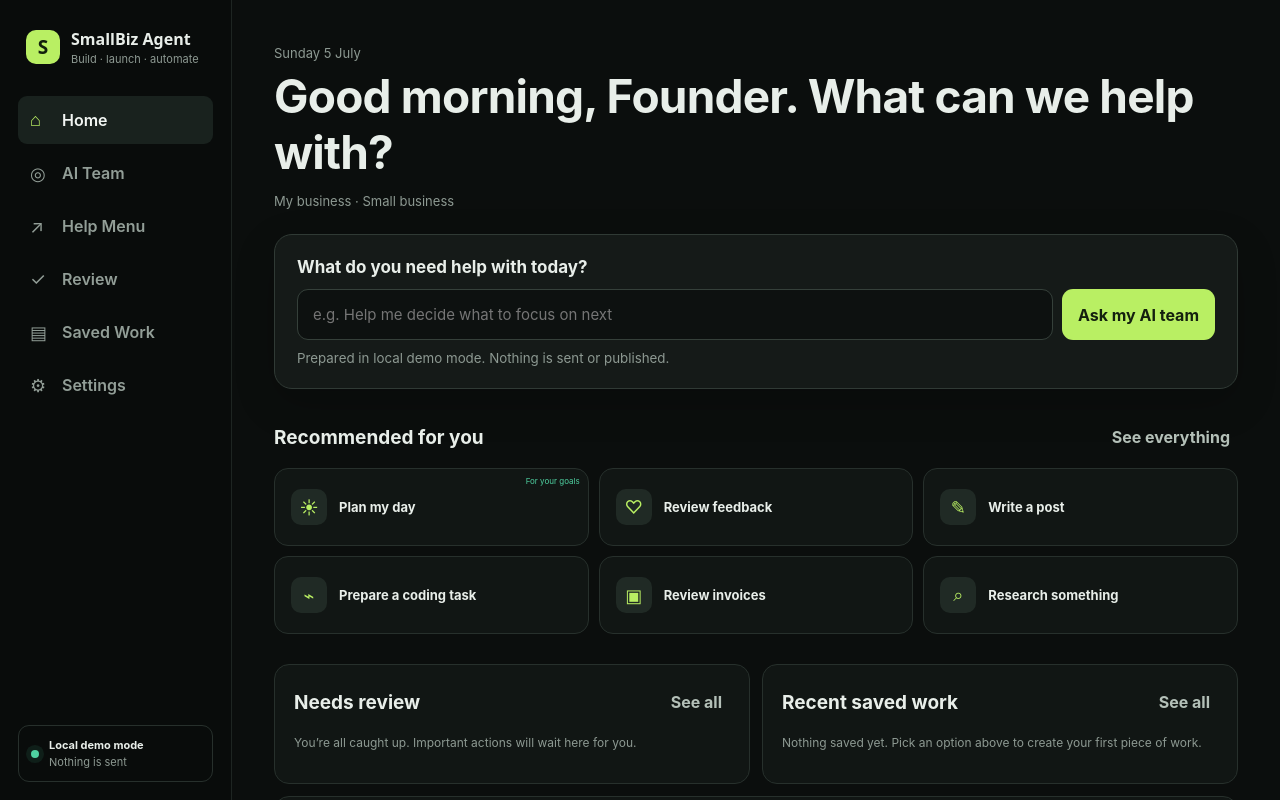
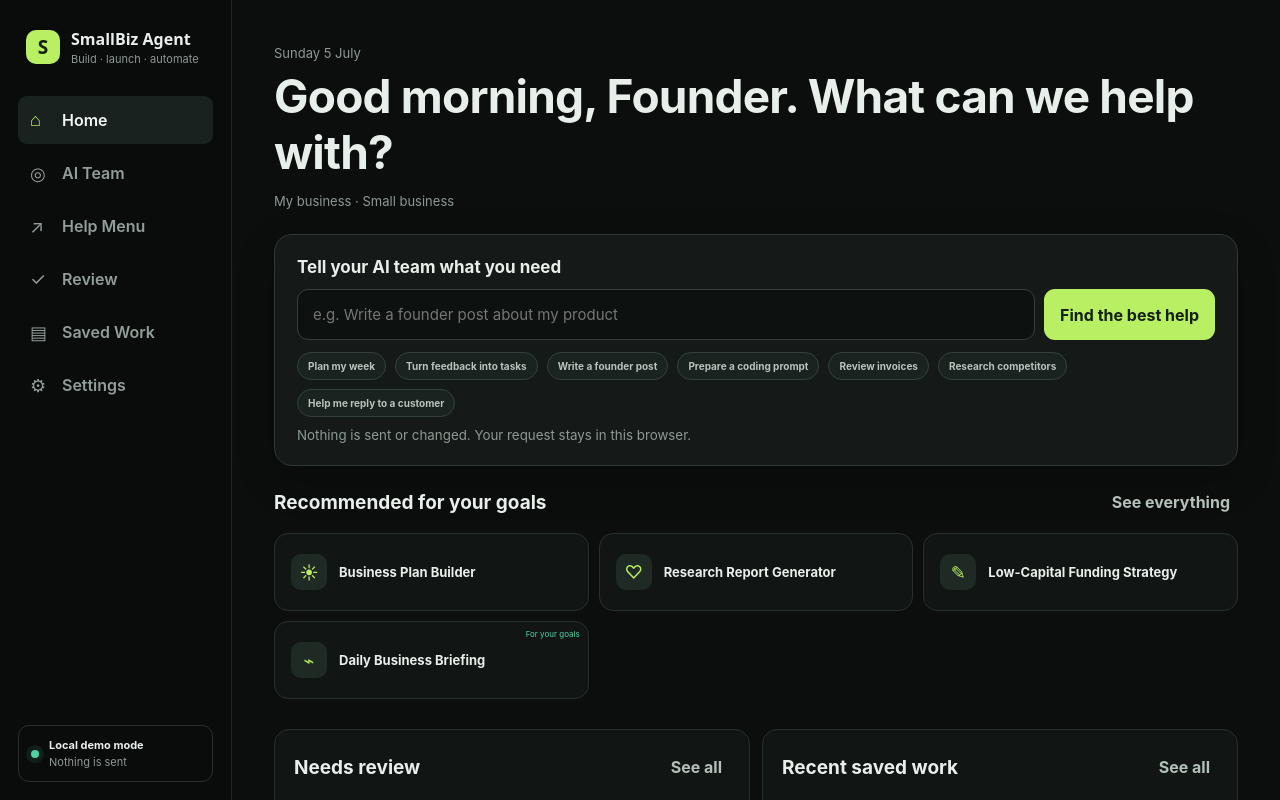
Before and after one commit to pollorenzo-pixel/SmallBiz_agent, a React (Vite) app: page / in a window 1280 px wide. Both pictures are taken after a click on the button "Skip setup". Shown: the top 800 px of the page. Built offline with nearby package versions, Linux system fonts and the light colour scheme.

Commit message:
Implement smart command workflow router

```diff
--- a/src/App.tsx
+++ b/src/App.tsx
@@ -31,11 +31,11 @@ export function App() {
  const [runError,setRunError]=useState('')
  const [promptResult,setPromptResult]=useState<MockAgentResult|null>(null)
  useEffect(()=>{saveLocal('operator.workflows',workflows)},[workflows]); useEffect(()=>{saveLocal('operator.reports',reports)},[reports]); useEffect(()=>{saveLocal('operator.approvals',approvals)},[approvals])
- async function run(id:string){
+ async function run(id:string,userCommand?:string){
   const wf=workflows.find(w=>w.id===id); if(!wf||running)return
   setRunning(id); setResult(null); setRunError(''); setWorkflows(v=>v.map(w=>w.id===id?{...w,status:'running'}:w))
   try{
-   const bundle=await executeWorkflow(wf,businessProfile||undefined,founderProfile||undefined)
+   const bundle=await executeWorkflow(wf,businessProfile||undefined,founderProfile||undefined,userCommand)
    if(bundle.result.status==='blocked'){setWorkflows(v=>v.map(w=>w.id===id?{...w,status:'ready'}:w));setRunError(bundle.result.summary);setToast('Level 3 execution blocked locally');setTimeout(()=>setToast(''),4200);return}
    const report=bundle.report!;const approval=bundle.approval
    setReports(v=>[report,...v]); if(approval)setApprovals(v=>[approval,...v])
--- a/src/pages/HomePage.tsx
+++ b/src/pages/HomePage.tsx
@@ -1,35 +1,28 @@
 import { useState } from 'react'
-import type { Approval, AgentOutput, BusinessProfile, FounderProfile, MockAgentResult, Workflow } from '../types'
+import type { Approval, AgentOutput, BusinessProfile, CommandHistoryItem, CommandRouteSuggestion, FounderProfile, MockAgentResult, Workflow } from '../types'
 import { agents } from '../data/agents'
 import { Badge } from '../components/Badge'
 import { recommendWorkflows } from '../services/workflowRecommendations'
+import { addCommandHistory, getCommandHistory, routeCommand } from '../services/commandRouter'
 
-const quick = [
-  {label:'Plan my day',workflow:'daily',prompt:'Help me plan my day.'},
-  {label:'Review feedback',workflow:'vexis',prompt:'Turn customer feedback into clear next steps.'},
-  {label:'Write a post',workflow:'marketing',prompt:'Write a social post for my business.'},
-  {label:'Prepare a coding task',workflow:'github',prompt:'Prepare a coding task.'},
-  {label:'Review invoices',workflow:'invoice',prompt:'Review my invoices and flag anything unclear.'},
-  {label:'Research something',workflow:'research',prompt:'Research an important question for my business.'}
-]
+const examples=['Plan my week','Turn feedback into tasks','Write a founder post','Prepare a coding prompt','Review invoices','Research competitors','Help me reply to a customer']
 const quickGoals:Record<string,string[]>={'Get organised':['daily'],'Find customers':['marketing','research'],'Improve product/service':['vexis','research'],'Create content/marketing':['marketing'],'Handle admin/finance':['invoice','daily'],'Research ideas/tools':['research'],'Build software/features':['github','vexis']}
+interface Props {profile:BusinessProfile;founderProfile:FounderProfile;workflows:Workflow[];reports:AgentOutput[];approvals:Approval[];run:(id:string,command?:string)=>void;go:(page:'workflows'|'approvals'|'reports'|'agents')=>void;submitPrompt:(prompt:string)=>MockAgentResult;promptResult:MockAgentResult|null}
 
-interface Props { profile:BusinessProfile;founderProfile:FounderProfile;workflows:Workflow[];reports:AgentOutput[];approvals:Approval[];run:(id:string)=>void;go:(page:'workflows'|'approvals'|'reports'|'agents')=>void;submitPrompt:(prompt:string)=>MockAgentResult;promptResult:MockAgentResult|null }
-export function HomePage({ profile, founderProfile, workflows, reports, approvals, run, go, submitPrompt, promptResult }:Props) {
- const [prompt,setPrompt]=useState(''); const pending=approvals.filter(a=>a.status==='pending'); const recommended=recommendWorkflows(workflows,founderProfile)
- const preferredIds=new Set(founderProfile.goals.flatMap(goal=>quickGoals[goal]||[]));const orderedQuick=[...quick].sort((a,b)=>Number(preferredIds.has(b.workflow))-Number(preferredIds.has(a.workflow)))
+export function HomePage({profile,founderProfile,workflows,reports,approvals,run,go}:Props){
+ const [prompt,setPrompt]=useState('');const [suggestion,setSuggestion]=useState<CommandRouteSuggestion|null>(null);const [history,setHistory]=useState<CommandHistoryItem[]>(()=>getCommandHistory())
+ const pending=approvals.filter(item=>item.status==='pending');const recommended=recommendWorkflows(workflows,founderProfile);const preferredIds=new Set(founderProfile.goals.flatMap(goal=>quickGoals[goal]||[]))
  const hour=new Date().getHours();const greeting=hour<12?'Good morning':hour<18?'Good afternoon':'Good evening'
- const submit=(value=prompt)=>{if(!value.trim())return;submitPrompt(value);setPrompt('')}
- const useQuick=(item:typeof quick[number])=>workflows.some(w=>w.id===item.workflow)?run(item.workflow):submitPrompt(item.prompt)
+ const route=(command=prompt)=>{if(!command.trim())return;const next=routeCommand(command,founderProfile,agents,workflows);setPrompt(command);setSuggestion(next);setHistory(addCommandHistory(next))}
+ const choose=(workflowId:string)=>{if(!suggestion)return;const workflow=workflows.find(item=>item.id===workflowId);if(!workflow)return;setSuggestion({...suggestion,recommendedWorkflowId:workflow.id,recommendedAgentId:workflow.assignedAgent,safetyNote:workflow.requiresApproval?'This creates a local draft and a review item. Nothing will be sent or changed.':'Nothing will be sent or changed. This only creates a local draft.',suggestedNextStep:`We’ll run ${workflow.name} using your original request and save the result.`})}
+ const selectedWorkflow=workflows.find(item=>item.id===suggestion?.recommendedWorkflowId);const selectedAgent=agents.find(item=>item.id===suggestion?.recommendedAgentId)
  return <div className="page home-page simple-home">
   <header className="welcome"><p>{new Date().toLocaleDateString('en-GB',{weekday:'long',day:'numeric',month:'long'})}</p><h1>{greeting}, {founderProfile.name}. What can we help with?</h1><span>{profile.businessName} · {founderProfile.businessType}</span></header>
-  <form className="help-command" onSubmit={e=>{e.preventDefault();submit()}}><label htmlFor="main-help">What do you need help with today?</label><div><input id="main-help" value={prompt} onChange={e=>setPrompt(e.target.value)} placeholder="e.g. Help me decide what to focus on next"/><button type="submit">Ask my AI team</button></div><small>Prepared in local demo mode. Nothing is sent or published.</small></form>
-  {promptResult&&<section className={`friendly-result ${promptResult.blockedReason?'blocked-result':''}`}><span>{promptResult.blockedReason?'×':'✓'}</span><div><h2>{promptResult.output?.title||'This request was stopped safely'}</h2><p>{promptResult.blockedReason||promptResult.output?.summary}</p><small>{promptResult.approvalDraft?'This needs your review first.':'Saved locally for you.'}</small></div>{promptResult.output&&<button onClick={()=>go('reports')}>Open saved work</button>}</section>}
-  <section><div className="simple-section-title"><h2>Recommended for you</h2><button onClick={()=>go('workflows')}>See everything</button></div><div className="simple-quick-grid">{orderedQuick.map((item,i)=><button key={item.label} onClick={()=>useQuick(item)}>{preferredIds.has(item.workflow)&&<em>For your goals</em>}<span>{['☀','♡','✎','⌁','▣','⌕'][i]}</span><b>{item.label}</b></button>)}</div></section>
-  <div className="simple-dashboard">
-   <section className="calm-panel"><div className="simple-section-title"><h2>Needs review</h2><button onClick={()=>go('approvals')}>See all</button></div>{pending.length?pending.slice(0,2).map(a=><button className="simple-list-item" key={a.id} onClick={()=>go('approvals')}><span>!</span><div><b>{a.title}</b><small>{a.reason}</small></div></button>):<p className="friendly-empty">You’re all caught up. Important actions will wait here for you.</p>}</section>
-   <section className="calm-panel"><div className="simple-section-title"><h2>Recent saved work</h2><button onClick={()=>go('reports')}>See all</button></div>{reports.length?reports.slice(0,3).map(r=><button className="simple-list-item" key={r.id} onClick={()=>go('reports')}><span>✓</span><div><b>{r.title}</b><small>{agents.find(a=>a.id===r.agentId)?.name} · {new Date(r.createdAt).toLocaleDateString()}</small></div></button>):<p className="friendly-empty">Nothing saved yet. Pick an option above to create your first piece of work.</p>}</section>
-  </div>
-  <section className="calm-panel priorities-panel"><div className="simple-section-title"><h2>Current focus</h2><Badge tone="live">For {profile.businessName}</Badge></div>{founderProfile.goals.map((p,i)=><div className="priority" key={p}><span>{i+1}</span><div><b>{p}</b><small>{i===0?`Suggested next: ${recommended[0]?.name||'Plan my day'}`:(founderProfile.projects[0]||profile.biggestChallenge)}</small></div></div>)}</section>
+  <form className="help-command smart-command" onSubmit={event=>{event.preventDefault();route()}}><label htmlFor="main-help">Tell your AI team what you need</label><div><input id="main-help" value={prompt} onChange={event=>setPrompt(event.target.value)} placeholder="e.g. Write a founder post about my product"/><button type="submit">Find the best help</button></div><div className="command-examples">{examples.map(example=><button type="button" key={example} onClick={()=>{setPrompt(example);route(example)}}>{example}</button>)}</div><small>Nothing is sent or changed. Your request stays in this browser.</small></form>
+  {suggestion&&selectedWorkflow&&selectedAgent&&<section className="route-suggestion"><div className="route-heading"><div><span className="eyebrow">RECOMMENDED FOR YOU</span><h2>Here’s the simplest next step</h2></div><Badge tone="live">Ready</Badge></div><div className="route-picks"><div><small>BEST HELPER</small><b>{selectedAgent.name}</b></div><div><small>BEST NEXT STEP</small><b>{selectedWorkflow.name}</b></div></div><dl><div><dt>Why this fits</dt><dd>{suggestion.reason}</dd></div><div><dt>What will happen</dt><dd>{suggestion.suggestedNextStep}</dd></div><div><dt>Safety note</dt><dd>{suggestion.safetyNote}</dd></div></dl><label className="workflow-choice">Choose another workflow<select value={selectedWorkflow.id} onChange={event=>choose(event.target.value)}>{workflows.filter(item=>item.riskLevel!=='restricted').map(item=><option key={item.id} value={item.id}>{item.name}</option>)}</select></label><div className="route-actions"><button className="primary" onClick={()=>run(selectedWorkflow.id,suggestion.originalCommand)}>Run this workflow</button><button onClick={()=>{setSuggestion(null);setTimeout(()=>document.getElementById('main-help')?.focus(),0)}}>Edit my request</button></div></section>}
+  {!suggestion&&<section><div className="simple-section-title"><h2>Recommended for your goals</h2><button onClick={()=>go('workflows')}>See everything</button></div><div className="simple-quick-grid">{recommended.slice(0,6).map((item,i)=><button key={item.id} onClick={()=>run(item.id)}>{preferredIds.has(item.id)&&<em>For your goals</em>}<span>{['☀','♡','✎','⌁','▣','⌕'][i]}</span><b>{item.name}</b></button>)}</div></section>}
+  {history.length>0&&<section className="recent-requests"><div className="simple-section-title"><h2>Recent requests</h2></div><div>{history.slice(0,4).map(item=><button key={item.id} onClick={()=>{setPrompt(item.command);route(item.command)}}><span>↗</span>{item.command}</button>)}</div></section>}
+  <div className="simple-dashboard"><section className="calm-panel"><div className="simple-section-title"><h2>Needs review</h2><button onClick={()=>go('approvals')}>See all</button></div>{pending.length?pending.slice(0,2).map(item=><button className="simple-list-item" key={item.id} onClick={()=>go('approvals')}><span>!</span><div><b>{item.title}</b><small>{item.reason}</small></div></button>):<p className="friendly-empty">You’re all caught up. Important actions will wait here for you.</p>}</section><section className="calm-panel"><div className="simple-section-title"><h2>Recent saved work</h2><button onClick={()=>go('reports')}>See all</button></div>{reports.length?reports.slice(0,3).map(item=><button className="simple-list-item" key={item.id} onClick={()=>go('reports')}><span>✓</span><div><b>{item.title}</b><small>{agents.find(agent=>agent.id===item.agentId)?.name} · {new Date(item.createdAt).toLocaleDateString()}</small></div></button>):<p className="friendly-empty">Nothing saved yet. Ask for help above to create your first piece of work.</p>}</section></div>
+  <section className="calm-panel priorities-panel"><div className="simple-section-title"><h2>Current focus</h2><Badge tone="live">For {profile.businessName}</Badge></div>{founderProfile.goals.map((goal,index)=><div className="priority" key={goal}><span>{index+1}</span><div><b>{goal}</b><small>{index===0?`Suggested next: ${recommended[0]?.name||'Plan my day'}`:(founderProfile.projects[0]||profile.biggestChallenge)}</small></div></div>)}</section>
  </div>
 }
--- /dev/null
+++ b/src/services/commandRouter.ts
@@ -0,0 +1,26 @@
+import type { Agent, CommandHistoryItem, CommandRouteSuggestion, FounderProfile, Workflow } from '../types'
+import { isRecordArray, loadLocal, saveLocal } from './storage'
+
+const HISTORY_KEY='smallbiz_command_history'
+type RouteRule={terms:string[];agentId:string;workflowId:string;need:string;reason:string}
+const rules:RouteRule[]=[
+ {terms:['plan my week','weekly','next week'],agentId:'founder',workflowId:'weekly',need:'plan and prioritise the week',reason:'You want a clear plan for the week ahead.'},
+ {terms:['plan','priorit','overwhelm','where do i start','don’t know where','dont know where','focus'],agentId:'founder',workflowId:'daily',need:'choose the most useful next priorities',reason:'Founder Ops is best at turning a busy situation into clear next steps.'},
+ {terms:['feedback','roadmap','product issue','users','vexis'],agentId:'product',workflowId:'vexis',need:'turn customer feedback into product tasks',reason:'This sounds like product feedback that needs to become practical roadmap work.'},
+ {terms:['code','coding','bug','github','implementation','codex','feature'],agentId:'engineering',workflowId:'github',need:'prepare a clear technical task',reason:'Engineering can turn your idea into a scoped coding prompt with tests and guardrails.'},
+ {terms:['post','caption','launch','copy','reddit','instagram','marketing'],agentId:'marketing',workflowId:'marketing',need:'create a clear marketing draft',reason:'This sounds like content you want shaped into a polished draft in your voice.'},
+ {terms:['invoice','bookkeep','accountant','expense','admin'],agentId:'finance',workflowId:'invoice',need:'review financial admin safely',reason:'Finance/Admin can organise the notes and flag anything that needs human checking.'},
+ {terms:['research','compare','competitor','tools','market'],agentId:'research',workflowId:'research',need:'structure a useful research comparison',reason:'Research can organise the question, mock findings, caveats, and next steps.'},
+ {terms:['reply','customer','tester','lead','community','comment'],agentId:'customer',workflowId:'marketing',need:'prepare a thoughtful reply',reason:'Customer/Community is the best helper for the response; the draft workflow is the closest safe next step.'}
+]
+const preview:Record<string,string>={daily:'We’ll create a short list of priorities, decisions, and next actions.',weekly:'We’ll review the week, identify blockers, and prepare a practical plan.',vexis:'We’ll summarise the feedback, find the user need, and draft product tasks.',github:'We’ll prepare a coding brief, implementation steps, tests, and safety notes.',marketing:'We’ll create a hook, full draft, short version, call to action, and tone notes.',invoice:'We’ll review mock invoice notes, flag uncertainty, and prepare anything sensitive for your review.',research:'We’ll frame the question, compare mock evidence, explain caveats, and suggest next steps.'}
+
+export function routeCommand(command:string,profile:FounderProfile|undefined,agents:Agent[],workflows:Workflow[]):CommandRouteSuggestion{
+ const text=command.trim().toLowerCase();const matches=rules.map((rule,index)=>({rule,index,score:rule.terms.reduce((sum,term)=>sum+(text.includes(term)?(term.includes(' ')?3:2):0),0)})).filter(item=>item.score>0).sort((a,b)=>b.score-a.score||a.index-b.index)
+ const matched=matches[0]?.rule;const fallback=rules[1];const requested=(matched||fallback).workflowId;const workflowId=workflows.some(item=>item.id===requested)?requested:'daily'
+ const workflow=workflows.find(item=>item.id===workflowId);const agentId=agents.some(item=>item.id===(matched||fallback).agentId)?(matched||fallback).agentId:(workflow?.assignedAgent||'founder')
+ const alternatives=rules.map(item=>item.workflowId).filter((id,index,list)=>id!==workflowId&&list.indexOf(id)===index&&workflows.some(w=>w.id===id)).slice(0,3)
+ const known=Boolean(matched);return {id:crypto.randomUUID(),originalCommand:command.trim(),recommendedAgentId:agentId,recommendedWorkflowId:workflowId,confidence:!known?'low':matches[0].score>=3?'high':'medium',reason:known?matched!.reason:`I’m not completely sure yet, so ${profile?.name||'you'} can start with a simple priorities check and adjust the workflow before running it.`,interpretedNeed:known?matched!.need:'work out the clearest next step',safetyNote:workflow?.requiresApproval?'This creates a local draft and a review item. Nothing will be sent or changed.':'Nothing will be sent or changed. This only creates a local draft.',suggestedNextStep:preview[workflowId]||'We’ll prepare a local draft you can review.',alternativeWorkflowIds:alternatives}
+}
+export function getCommandHistory():CommandHistoryItem[]{return loadLocal(HISTORY_KEY,[],isRecordArray<CommandHistoryItem>).filter(item=>typeof item.command==='string'&&typeof item.recommendedWorkflowId==='string').slice(0,6)}
+export function addCommandHistory(suggestion:CommandRouteSuggestion):CommandHistoryItem[]{const item={id:suggestion.id,command:suggestion.originalCommand,recommendedAgentId:suggestion.recommendedAgentId,recommendedWorkflowId:suggestion.recommendedWorkflowId,createdAt:new Date().toISOString()};const history=[item,...getCommandHistory().filter(old=>old.command!==item.command)].slice(0,6);saveLocal(HISTORY_KEY,history);return history}
--- a/src/services/execution/executionEngine.ts
+++ b/src/services/execution/executionEngine.ts
@@ -10,18 +10,18 @@ import { evaluatePermission, type PermissionDecision } from './permissionGate'
 import { saveExecutionResult, saveToolExecutionLogs } from './executionLogsStorage'
 
 export interface ExecutionBundle{request:ExecutionRequest;result:ExecutionResult;decision:PermissionDecision;logs:ToolExecutionLog[];report?:AgentOutput;approval?:Approval}
-export async function executeWorkflow(workflow:Workflow,business?:BusinessProfile,founder?:FounderProfile):Promise<ExecutionBundle>{
+export async function executeWorkflow(workflow:Workflow,business?:BusinessProfile,founder?:FounderProfile,userCommand?:string):Promise<ExecutionBundle>{
  const agent=agents.find(item=>item.id===workflow.assignedAgent);if(!agent)throw new Error('Assigned agent is unavailable.')
  const provider=getSelectedProvider();if(!provider.enabled||!provider.isMock)throw new Error('Only Mock Local Provider may execute in the MVP.')
  const tools=getWorkflowTools(workflow.id);const permissionLevel=workflow.riskLevel==='restricted'?3:workflow.requiresApproval?2:Math.max(0,...tools.map(tool=>tool.permissionLevel)) as 0|1|2|3
- const request:ExecutionRequest={id:crypto.randomUUID(),source:'workflow',agentId:agent.id,workflowId:workflow.id,providerId:provider.id,toolIds:tools.map(tool=>tool.id),userPrompt:`Run ${workflow.name}`,context:{businessProfile:business||null,founderProfile:founder||null},permissionLevel,riskLevel:workflow.riskLevel,requiresApproval:workflow.requiresApproval,createdAt:new Date().toISOString()}
+ const request:ExecutionRequest={id:crypto.randomUUID(),source:'workflow',agentId:agent.id,workflowId:workflow.id,providerId:provider.id,toolIds:tools.map(tool=>tool.id),userPrompt:userCommand||`Run ${workflow.name}`,context:{businessProfile:business||null,founderProfile:founder||null},permissionLevel,riskLevel:workflow.riskLevel,requiresApproval:workflow.requiresApproval,createdAt:new Date().toISOString()}
  const decision=evaluatePermission(request);const logs=tools.map(tool=>executeMockTool(tool,request,decision));saveToolExecutionLogs(logs)
  const resultId=crypto.randomUUID();
  if(decision.status==='blocked'){
   const result:ExecutionResult={id:resultId,requestId:request.id,providerId:provider.id,agentId:agent.id,workflowId:workflow.id,status:'blocked',summary:decision.explanation,structuredOutput:generateProviderOutput(provider,request,logs),toolResults:logs.map(log=>log.mockOutput),warnings:[decision.explanation,'No report, approval, provider call, or external action was created.'],createdAt:new Date().toISOString()};saveExecutionResult(result);return {request,result,decision,logs}
  }
  const approval=decision.status==='approval_required'?createApproval(workflow)||undefined:undefined
- const report=await runWorkflow(workflow,Boolean(approval),business,founder)
+ const report=await runWorkflow(workflow,Boolean(approval),business,founder,userCommand)
  report.execution={executionResultId:resultId,providerId:provider.id,providerName:provider.name,simulatedTools:tools.map(tool=>tool.id),permissionDecision:decision.explanation,approvalStatus:approval?'local approval created':'not required'}
  const result:ExecutionResult={id:resultId,requestId:request.id,providerId:provider.id,agentId:agent.id,workflowId:workflow.id,status:approval?'approval_required':'completed',summary:report.summary,structuredOutput:generateProviderOutput(provider,request,logs),toolResults:logs.map(log=>log.mockOutput),approvalId:approval?.id,reportId:report.id,warnings:['Mock Local Provider only.','No external action or network request occurred.'],createdAt:new Date().toISOString()};saveExecutionResult(result)
  return {request,result,decision,logs,report,approval:approval?{...approval,sourceOutputId:report.id}:undefined}
```
Also changed, not shown: src/services/workflowRunner.ts (+4 -4 lines), src/types/index.ts (+8 -0 lines), src/friendly.css, 1 other file (tests, documents, lock files or other folders).
